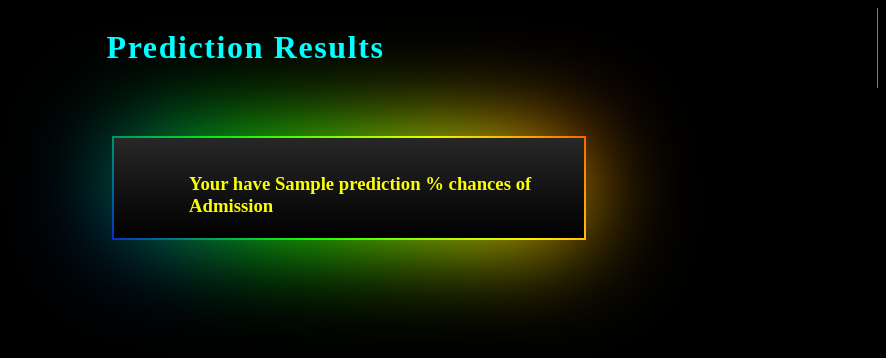
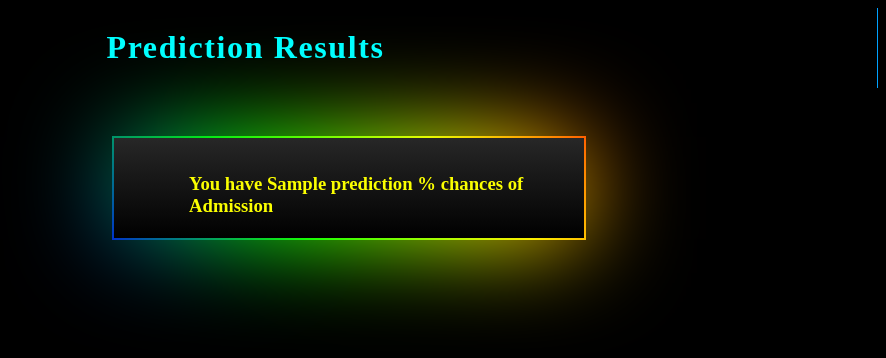
Before and after one commit to yashpaddalwar1/insurance-purchase-prediction-using-lasso-regression, a Flask app: template templates/predict.html in a window 1280 px wide. Shown: the top 358 px of the page, without its empty margins (394-1280 px from the left). Run offline with Flask 2, Linux system fonts and the light colour scheme; the template is opened without the code that fills it: most values are stand-ins (such as "Sample title", 1, 10 or a date in 2020); parts of the project's set-up code (start-up, migrations or seed data) failed here and were passed over.

Commit message:
Changes1

```diff
--- a/templates/index.html
+++ b/templates/index.html
@@ -24,7 +24,7 @@
             <div class="inner bord">
                 <form id="admissionchecker" action="/predict" method="POST">
                     <div>
-                        <label for="gre">Gre Score: </label>
+                        <label for="gre">GRE Score: </label>
                         <br>
                         <input type="number" step="any" id="gre" name="gre" placeholder="Enter GRE Score here....">
                     </div>
--- a/templates/predict.html
+++ b/templates/predict.html
@@ -37,7 +37,7 @@
     <div class="wrapper">
         <div class="border"></div>
         <div class="block">
-                <h3>Your have {{prediction}} % chances of Admission</h3>
+                <h3>You have {{prediction}} % chances of Admission</h3>
 
         </div>
     </div>
```
